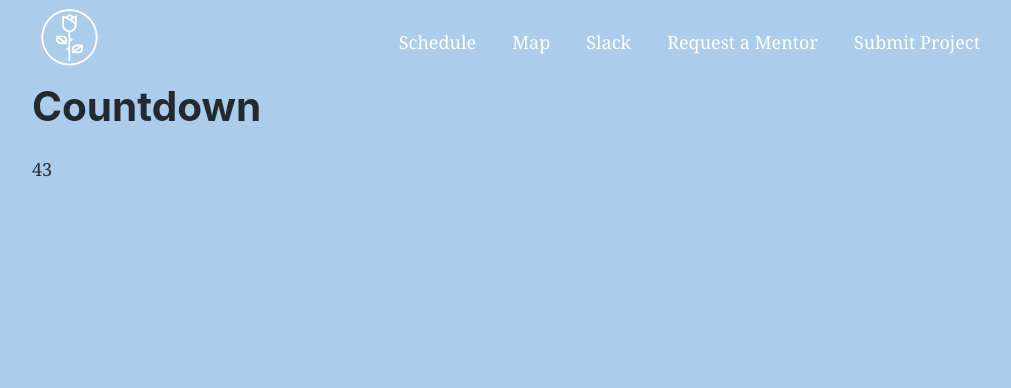
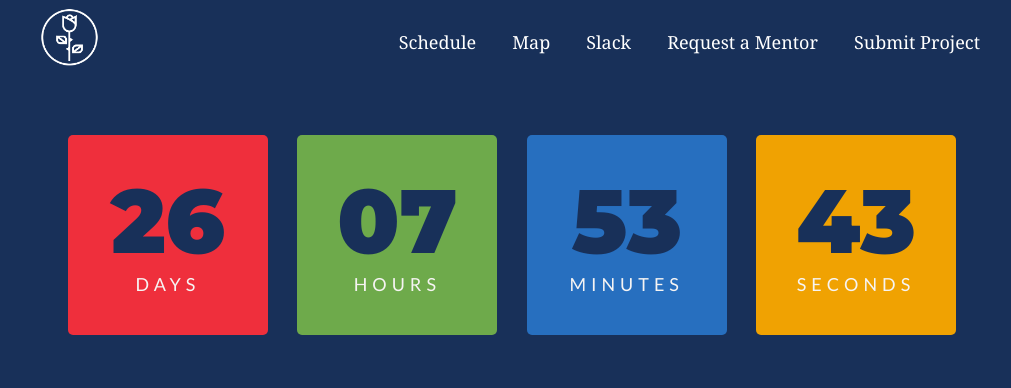
Before and after one commit to Rose-Hacks/live-website-2019, a Gatsby site: page / in a window 1280 px wide. Shown: the whole page, without its empty margins (128-1139 px from the left). Built offline with nearby package versions, Linux system fonts and the light colour scheme; Gatsby itself is replaced by a stand-in of ours.

Commit message:
adding countdown styles, finishing #1

```diff
--- a/src/components/Countdown/index.js
+++ b/src/components/Countdown/index.js
@@ -1,4 +1,41 @@
 import React, { Component } from 'react'
+import styled from 'styled-components'
+
+const CountdownWrapper = styled.div`
+  background: #183059;
+  color: #183059;
+  display: flex;
+  justify-content: space-between;
+  height: 300px;
+  padding: 36px;
+`
+
+const TimeItem = styled.div`
+  background: ${props => props.background};
+  padding: 20px;
+  align-self: center;
+  width: 200px;
+  height: 200px;
+  display: flex;
+  flex-direction: column;
+  align-items: center;
+  justify-content: center;
+  border-radius: 5px;
+
+  h2 {
+    font-size: 5rem;
+    font-family: 'Montserrat', sans-serif;
+    margin-bottom: 0px;
+  }
+
+  p {
+    text-transform: uppercase;
+    letter-spacing: 5px;
+    color: #f6f4f3;
+    font-family: 'Lato', sans-serif;
+    margin-bottom: 0;
+  }
+`
 
 const END_DT = '01/20/2019 12:00'
 
@@ -50,7 +87,7 @@ export default class Countdown extends Component {
     return timeLeft
   }
 
-  componentWillMount = () => {
+  componentDidMount = () => {
     this.interval = setInterval(() => {
       const date = this.calculateCountdown(END_DT)
 
@@ -74,10 +111,24 @@ export default class Countdown extends Component {
 
   render() {
     return (
-      <div>
-        <h1>Countdown</h1>
-        <p>{this.addLeadingZeros(this.state.sec)}</p>
-      </div>
+      <CountdownWrapper>
+        <TimeItem background="#EF2F3C">
+          <h2>{this.addLeadingZeros(this.state.days)}</h2>
+          <p>days</p>
+        </TimeItem>
+        <TimeItem background="#6EAA4B">
+          <h2>{this.addLeadingZeros(this.state.hours)}</h2>
+          <p>hours</p>
+        </TimeItem>
+        <TimeItem background="#276FBF">
+          <h2>{this.addLeadingZeros(this.state.min)}</h2>
+          <p>minutes</p>
+        </TimeItem>
+        <TimeItem background="#F0A202">
+          <h2>{this.addLeadingZeros(this.state.sec)}</h2>
+          <p>seconds</p>
+        </TimeItem>
+      </CountdownWrapper>
     )
   }
 }
--- a/src/components/layout.css
+++ b/src/components/layout.css
@@ -1,8 +1,10 @@
+@import url('https://fonts.googleapis.com/css?family=Lato:400,700|Montserrat:900');
+
 html {
   font-family: sans-serif;
   -ms-text-size-adjust: 100%;
   -webkit-text-size-adjust: 100%;
-  background: #acccec;
+  background: #183059;
 }
 body {
   margin: 0;
```
